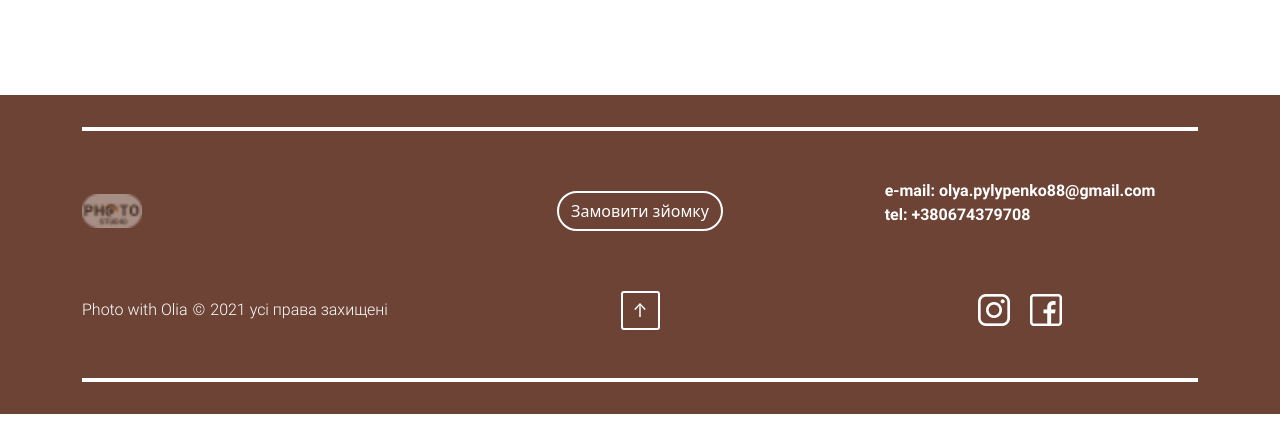
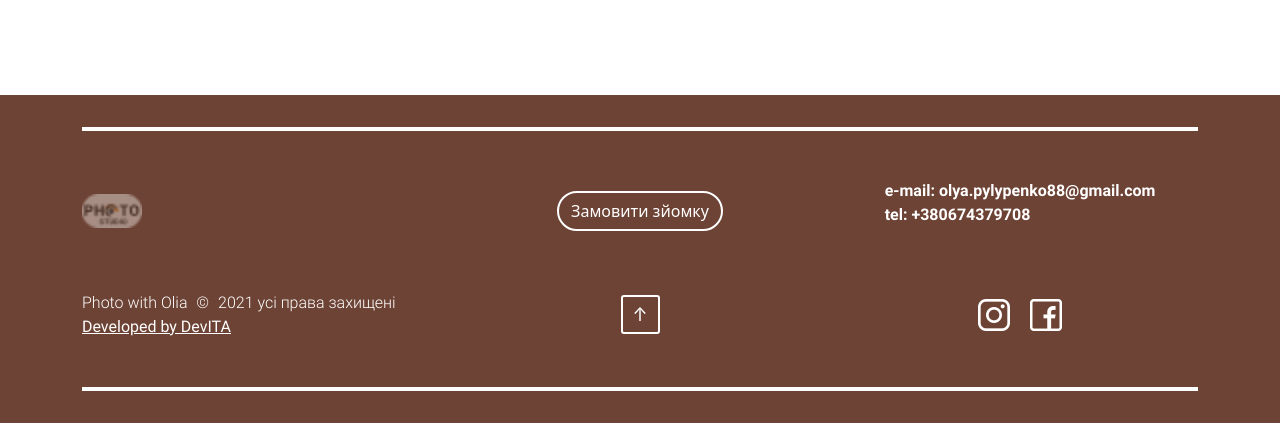
Before and after one commit to julia429/portfolio, a plain HTML site: page index.html in a window 1280 px wide. Shown: the part 2513-2936 px from the top of the page. Drawn offline with nearby package versions, Linux system fonts and the light colour scheme.

Commit message:
was added some text

```diff
--- a/css/style.css
+++ b/css/style.css
@@ -398,6 +398,10 @@ address span {
 	/*text-decoration: none;*/
 }
 
+.developed {
+	font-family: Roboto;
+	color: #fff;
+}
 
 @media only screen and (min-width: 320px) and (max-width: 475px) {
 	.social-links {
--- a/index.html
+++ b/index.html
@@ -67,7 +67,7 @@
 						      </div>
 						      <div class="modal-body">
 						      	<a href="tg://resolve?domain=pylypenko_olya">
-						        	<img src="img/telegram.png" loading="lazy" alt="telegram">
+						        	<img src="img/telegram.png" loading="lazy" alt="telegram" width="64" height="64">
 
 						        </a>
 						        <p>Замовити зйомку</p>
@@ -382,10 +382,15 @@
 			</div>
 
 			<div class="row mb-5">
-				<div class="col-md-4 d-flex align-items-center rights">
-					<span>Photo with Olia</span>
-					<span class="copy">&copy;</span>
-					<span> 2021 усі права захищені </span>
+				<div class="col-md-4 d-flex flex-column justyfy-content-center align-items-start rights">
+					<div>
+						<span>Photo with Olia</span>
+						<span class="copy">&copy;</span>
+						<span> 2021 усі права захищені </span>
+					</div>
+					<div class="debeloped">
+						<a href="https://intita.com/" target="_blank" class="developed">Developed by DevITA</a>
+					</div>
 				</div>
 				<div class="col-md-4 d-flex justify-content-center align-items-center">
 					<div class="square">
```
